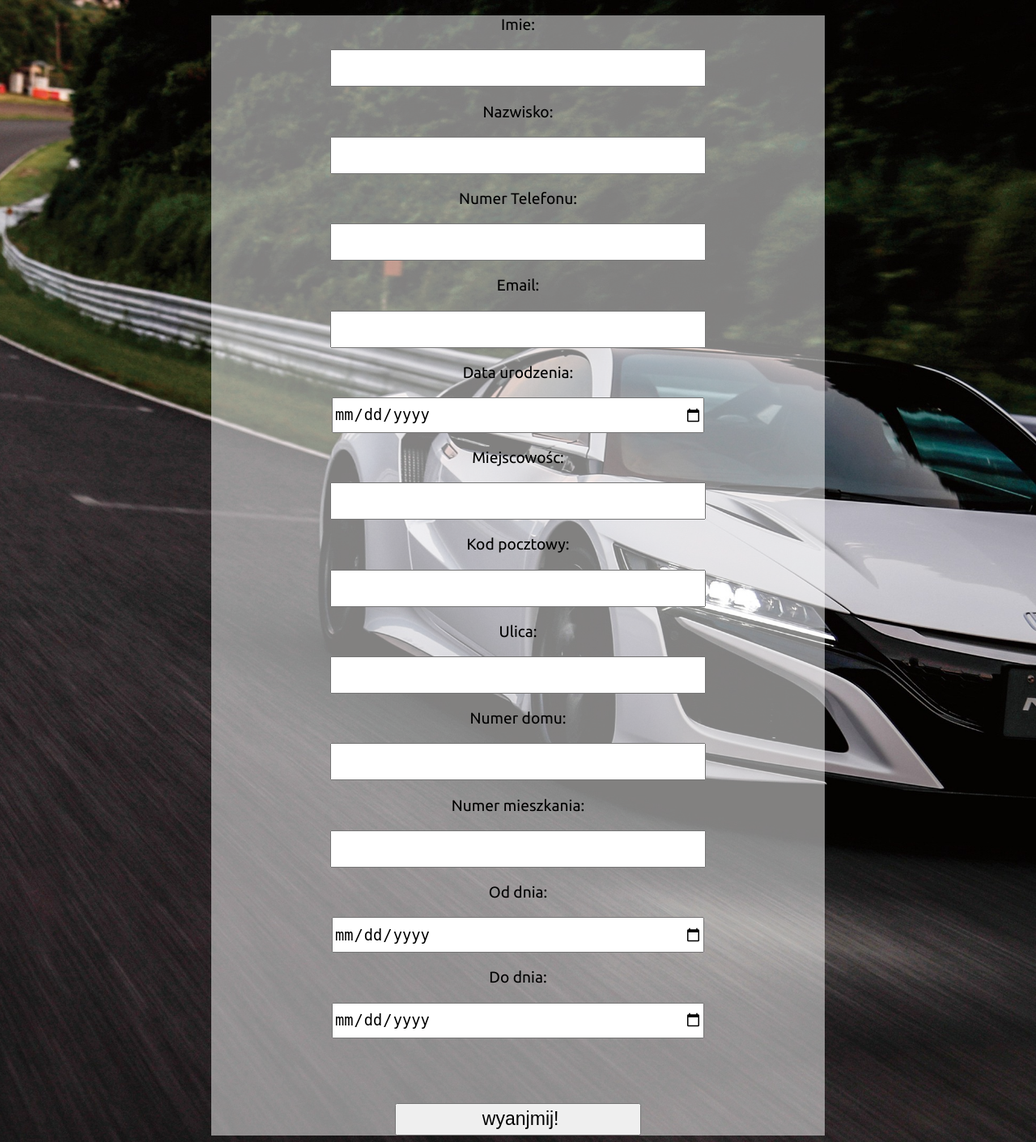
After one commit to Shadow0627/Car_Rent, a PHP site: page /php/rent.php in a window 1280 px wide. The commit adds this page. Shown: the whole page at 81% size. Run offline with PHP 8.4, Linux system fonts and the light colour scheme; the visitor is signed in with stand-in values (Sample User, id 1); data that the repository does not hold is empty.

Commit message:
rent form

```diff
--- a/php/car.php
+++ b/php/car.php
@@ -29,8 +29,8 @@ while($row = $result->fetch_assoc())
     if(isset($_SESSION["login"])){
 
     print('
-    <form action="rent.php" method="POST">
-        <input type="hidden" value = "' .$row["id_auto"]. '">
+    <form action="php/rent.php" method="POST">
+        <input type="hidden" name = "id" value = "' .$row["id_auto"]. '">
         <input type="submit" value = "WYNAJMI MNIE !">
     </form>
     ');}
--- a/php/login.php
+++ b/php/login.php
@@ -20,7 +20,8 @@ $sql= 'SELECT * FROM user WHERE login="' . $login1 . '" AND password="' .$pass1.
     $_SESSION["login"] = 1;
 	   $_SESSION['u'] = $login1;
 	   while($row = mysqli_fetch_array($retval)){
-	   $_SESSION['class'] =$row['class'];
+      $_SESSION['class'] =$row['class'];
+      $_SESSION['user_id'] = $row['ID_user'];
 	   }
 	  header("Location: ../index.php");
 	   }
--- /dev/null
+++ b/php/rent.php
@@ -0,0 +1,38 @@
+<?php
+session_start();
+$id = $_POST['id'];
+?>
+<!DOCTYPE html>
+<html lang="pl">
+    <head>
+        <title>Car Rent - dokonaj wynajęcia</title>
+        <meta http-equiv="Content-Type" content="text/html;charset=UTF-8">
+        <meta name="author" content="Piotr Porwit">
+        <meta name="description" content="Stona do wynajmowania aut w szczecinie">
+        <meta name="keywords" content="auto,rent,carrent,wyajmowanie aut,szczecin">
+        <link rel="stylesheet" href="../style/rent.css">
+        <link rel="shortcut icon" href="image/icon/favicon.ico" type="image/x-icon">
+        <link href="https://fonts.googleapis.com/css?family=Ubuntu&display=swap" rel="stylesheet">
+        <script src="https://code.jquery.com/jquery-3.3.1.slim.min.js"></script>
+    </head>
+    <body>
+        <section>
+            <form action="rent-again.php" method="POST">
+                <p>Imie:</p><input type="text" name="imie" required><br>
+                <p>Nazwisko:</p><input type="text" name="nazwisko" required><br>
+                <p>Numer Telefonu:</p><input type="text" name="phonenum" required><br>
+                <p>Email:</p><input type="email" name="email" required><br>
+                <p>Data urodzenia:</p><input type="date" name="date" required><br>
+                <p>Miejscowośc:</p><input type="text" name="miejscowosc" required><br>
+                <p>Kod pocztowy:</p><input type="text" name="zip-code" required><br>
+                <p>Ulica:</p><input type="text" name="ulica" required><br>
+                <p>Numer domu:</p><input type="text" name="nrdom" required><br>
+                <p>Numer mieszkania:</p><input type="text" name="nrmieszkanie" required><br>
+                <p>Od dnia:</p><input type="date" name="from" required><br>
+                <p>Do dnia:</p><input type="date" name="to" required><br>
+                <input type="hidden" value="<?php echo $_SESSION['user_id']; ?>" name="_userid">
+                <input type="hidden" value="<?php echo $id;?>" name="car_id">
+                <input type="submit" value=" wyanjmij!">
+            </form>
+        </section>
+    </body>
--- a/script/index.js
+++ b/script/index.js
@@ -58,11 +58,9 @@
 
 function valid(){
     if (document.getElementById('reg-pass').value == document.getElementById('reg-pass-again').value)
-)
     {
         document.getElementById('reg-button').style.visibility = 'hidden';
-    }
-    else
+    }else
     {
         document.getElementById('reg-button').style.visibility = 'visible';
 
--- /dev/null
+++ b/style/rent.css
@@ -0,0 +1,31 @@
+body
+{
+    background-image: url(../image/background/indexbg.jpg);
+    background-position: center;
+    background-size: cover;
+    background-repeat: no-repeat;
+    background-attachment: scroll;
+    font-family: 'Ubuntu';
+}
+form
+{
+    background-color: rgba(255, 255, 255, 0.5);
+    width: 60%;
+    margin-left: 20%;
+    height: auto;
+    font-size: larger;
+    text-align: center;
+}
+form input
+{
+    height: 5vh;
+    width: 60%;
+    font-size: larger;
+}
+
+form input:last-child
+{
+    margin-top: 10vh;
+    width: 40%;
+    font-size: larger;
+}
```
Also changed, not shown: index.php (+34 -4 lines).
